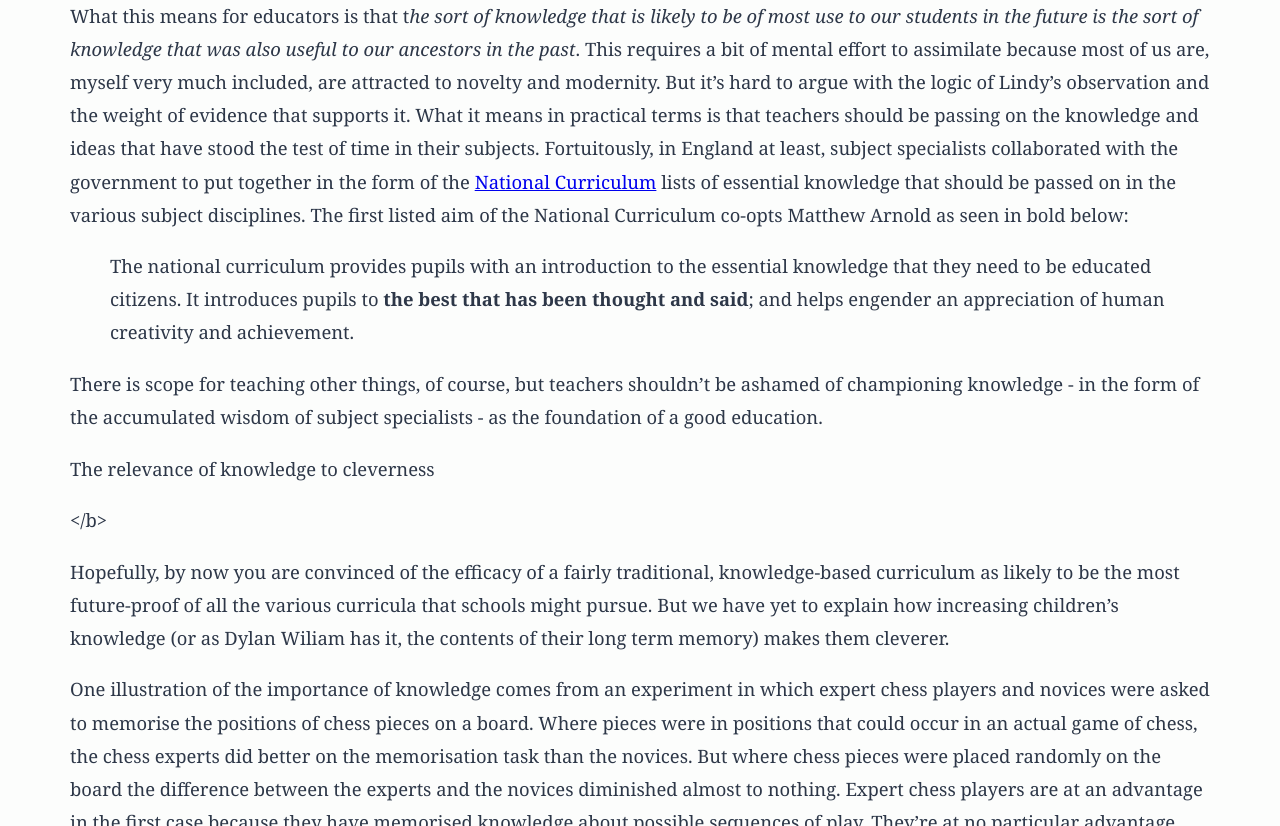
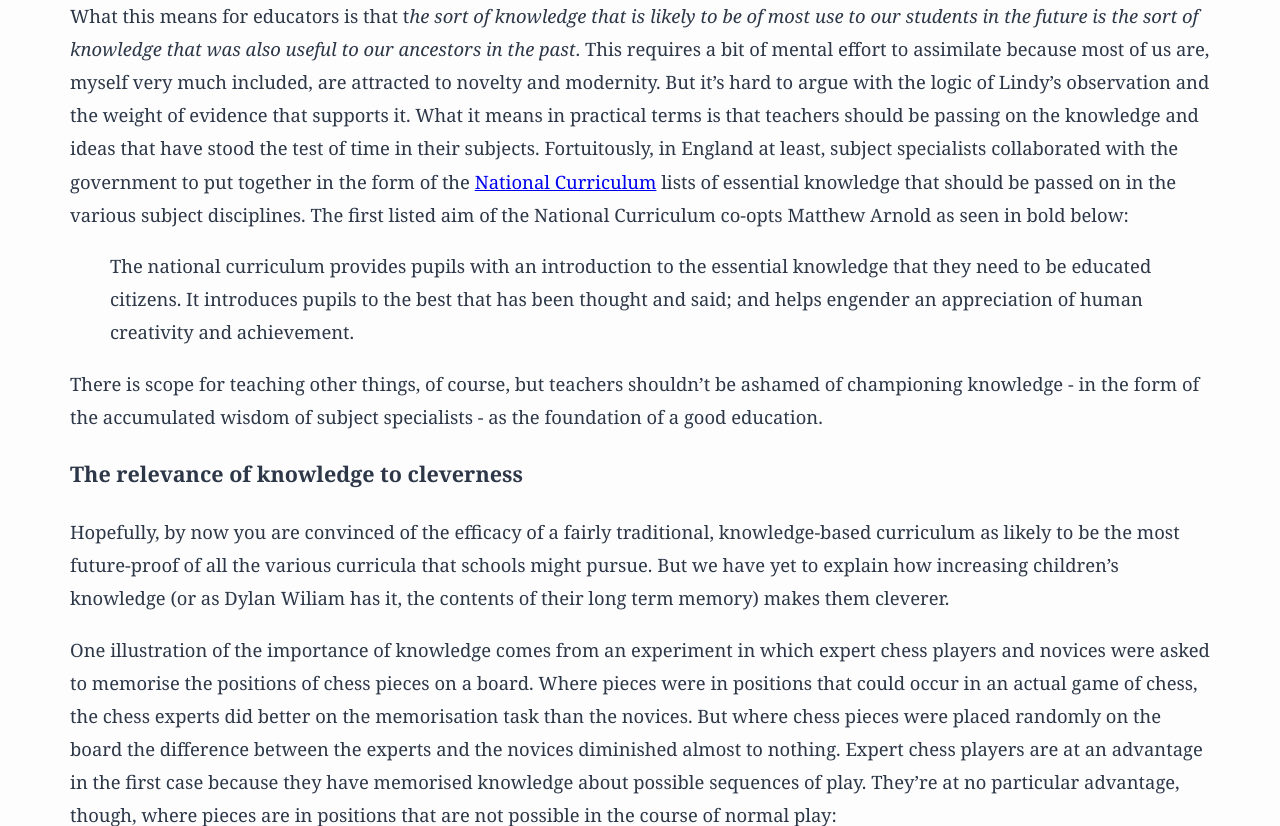
Before and after one commit to tjjefferis/timjefferis.com, a Jekyll site: the page built from _posts/2020-11-27-making-kids-cleverer.md, in a window 1280 px wide and 900 px high, scrolled down 2306 px, cut to the strip 7-833 px from the top of the window. Built offline with Jekyll 4.4.1, drawn with Linux system fonts in a browser that asks for light colours; comment, search, counter and statistics services are not loaded.

Commit message:
Restore images and surgically remove stray tags in kids cleverer post

```diff
--- a/_posts/2020-11-27-making-kids-cleverer.md
+++ b/_posts/2020-11-27-making-kids-cleverer.md
@@ -12,7 +12,7 @@
 
 I deal with each in turn below:
 
-<b>The importance of knowledge</b>
+The importance of knowledge
 
 Teachers are bombarded by advice from non-teachers about what should be taught in schools. Most commonly, a wealthy entrepreneur, who didn't do well in school themselves, argues that schools should be teaching things like creativity, innovation, collaboration. Often these things are grouped under the heading '21st Century Skills'. It all sounds so noble, so reasonable - who would not want their children to have these skills? But there are problems:
 
@@ -37,17 +37,13 @@
 What this means for educators is that t<i>he sort of knowledge that is likely to be of most use to our students in the future is the sort of knowledge that was also useful to our ancestors in the past</i>. This requires a bit of mental effort to assimilate because most of us are, myself very much included, are attracted to novelty and modernity. But it's hard to argue with the logic of Lindy's observation and the weight of evidence that supports it. What it means in practical terms is that teachers should be passing on the knowledge and ideas that have stood the test of time in their subjects. Fortuitously, in England at least, subject specialists collaborated with the government to put together in the form of the <a href="https://www.gov.uk/government/collections/national-curriculum" target="_blank">National Curriculum</a> lists of essential knowledge that should be passed on in the various subject disciplines. The first listed aim of the National Curriculum co-opts Matthew Arnold as seen in bold below:
 
 > The national curriculum provides pupils with an introduction to the essential
-knowledge that they need to be educated citizens. It introduces pupils to <b>the best that
-has been thought and said</b>; and helps engender an appreciation of human creativity
+knowledge that they need to be educated citizens. It introduces pupils to the best that
+has been thought and said; and helps engender an appreciation of human creativity
 and achievement.
 
 There is scope for teaching other things, of course, but teachers shouldn't be ashamed of championing knowledge - in the form of the accumulated wisdom of subject specialists - as the foundation of a good education.
 
-<b>
-
-The relevance of knowledge to cleverness
-
-</b>
+### The relevance of knowledge to cleverness
 
 Hopefully, by now you are convinced of the efficacy of a fairly traditional, knowledge-based curriculum as likely to be the most future-proof of all the various curricula that schools might pursue. But we have yet to explain how increasing children's knowledge (or as Dylan Wiliam has it, the contents of their long term memory) makes them cleverer.
 
```
